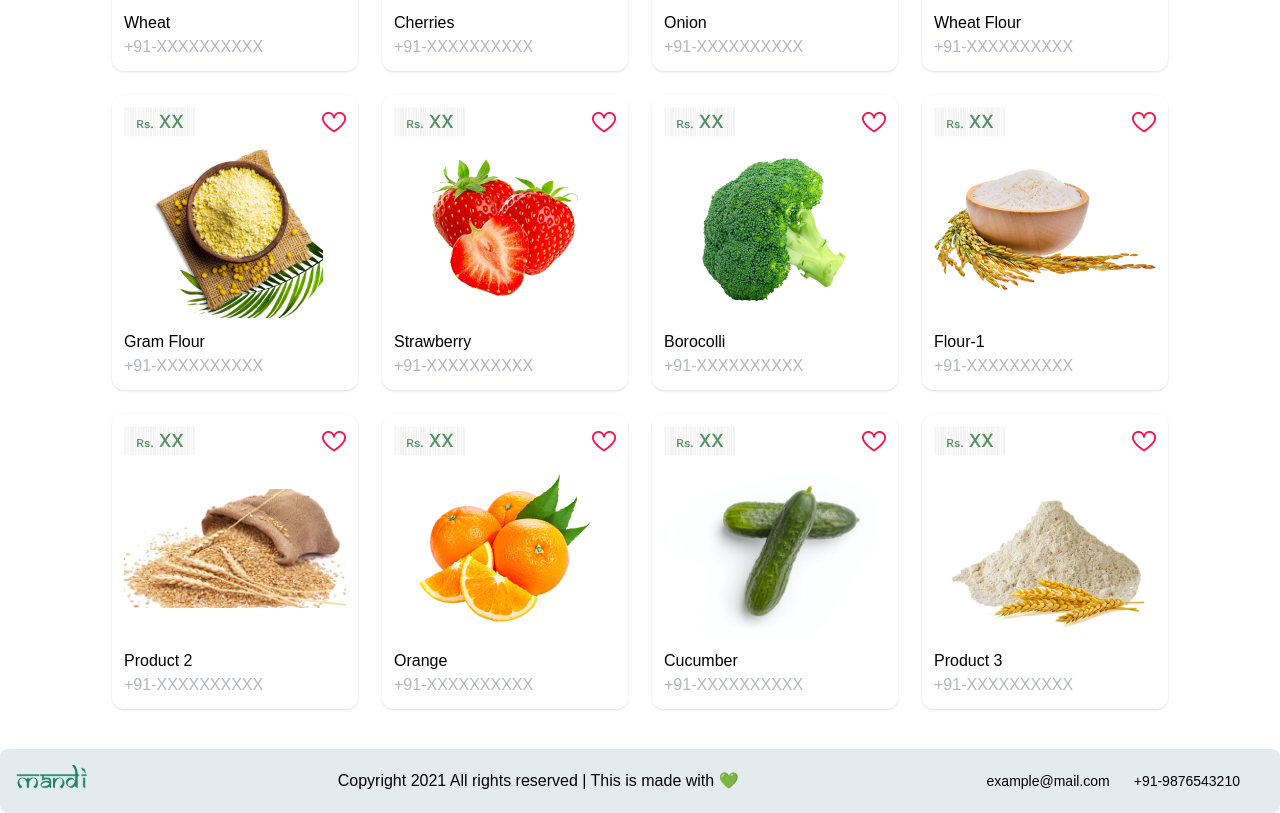
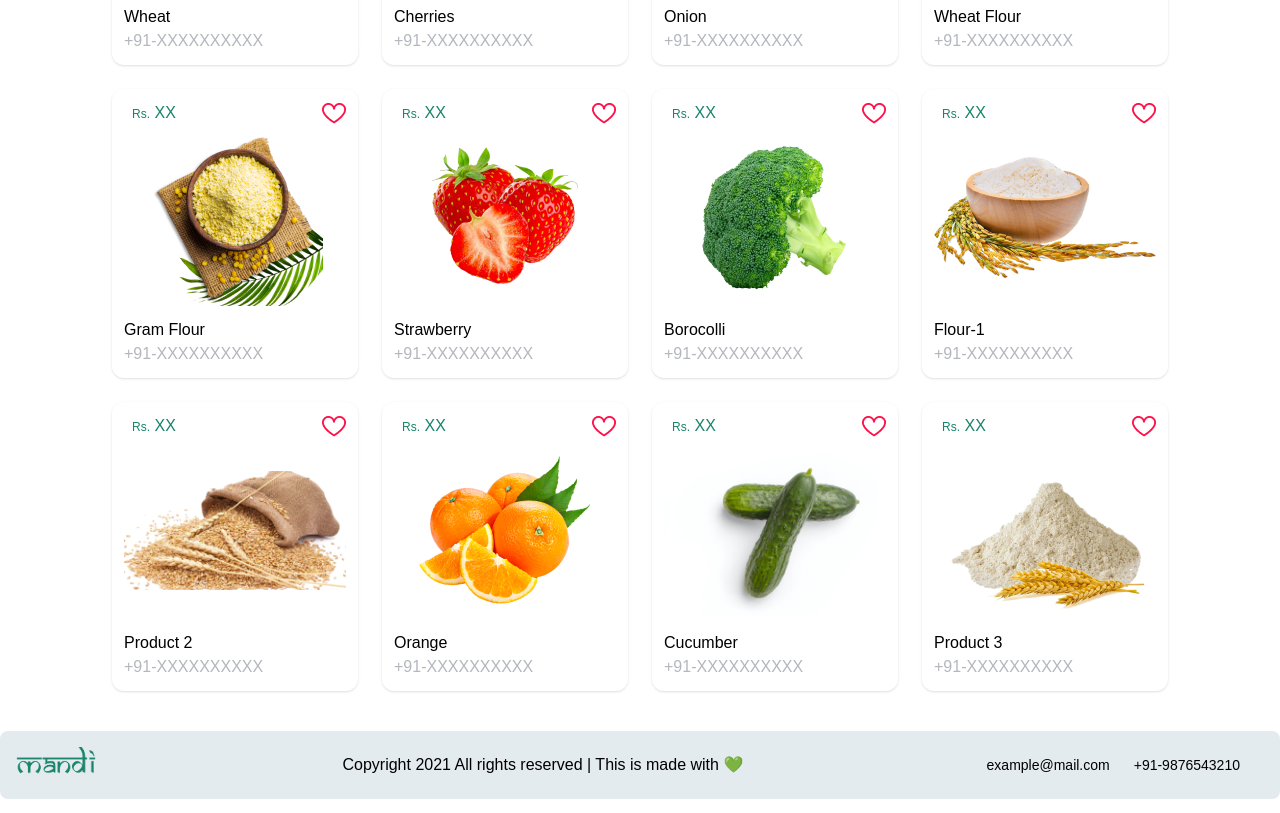
Before and after one commit to harshrajgithub1/FarmerUI, a Next.js app: page / in a window 1280 px wide. Shown: the part 805-1618 px from the top of the page. Built offline with nearby package versions, Linux system fonts and the light colour scheme.

Commit message:
New Changes

```diff
--- a/app/Product/page.js
+++ b/app/Product/page.js
@@ -141,7 +141,6 @@ export default function Product() {
     <>
       <div className="mt-4">
         <div className="w-full h-[200px] sm:h-[300px] flex justify-center mt-10">
-          {/* <img src="/assets/img/Group 62.png" alt="banner image" /> */}
           <Image
           src={`/assets/img/Group 62.png`}
       alt="banner image"
@@ -186,14 +185,19 @@ export default function Product() {
 
                   <div className="">
                     <div className="flex items-center justify-between bg-white">
-                      <img className="" src={product.imgIcon1} />
-                      <img
+                    <span className="ml-2 text-customGreen">
+                        <span className="text-[12px]">Rs.</span> <span className="text-[16px]">XX</span>
+                        </span>
+
+                      <Image
                         className=""
                         src={
                           favorites[product.id]
                             ? "/assets/img/Vector-1.png"
                             : "/assets/img/Vector.png"
                         }
+                        width={24}
+                        height={20}
                         onClick={() => handleFavoriteClick(product.id)}
                       />
                     </div>
--- a/app/ProductDetails/page.js
+++ b/app/ProductDetails/page.js
@@ -80,7 +80,7 @@ export default function ProductDeatils() {
           <Link href="/Product">
             <span className="flex items-center font-bold text-[10px] text-customGreen py-2 px-4 rounded-lg cursor-pointer">
               <Image
-                src="/assets/img/vector-10.png"
+                src={`/assets/img/vector-10.png`}
                 width={18}
                 height={10}
                 alt="Go Back Icon"
@@ -94,7 +94,7 @@ export default function ProductDeatils() {
             <div className="w-full md:w-[454px] md:h-[400px] max-h-[400px] px-4 mb-8">
               <div className="relative border-l border-r border-gray-300 shadow-2xl rounded-lg overflow-hidden">
                 <Image
-                  src="/assets/img/vector.png"
+                  src={`/assets/img/vector.png`}
                   width={20}
                   height={10}
                   alt="Heart"
--- a/app/component/Footer.js
+++ b/app/component/Footer.js
@@ -25,10 +25,12 @@ export default function Footer() {
               href="/"
               className="flex items-center mb-4 sm:mb-0 space-x-3 rtl:space-x-reverse"
             >
-              <img
-                src="/assets/img/Group 6918-3.png"
-                className="h-8"
+              <Image
+                src={`/assets/img/Group 6918-3.png`}
+                height={39}
+                width={83.3}
                 alt="Logo"
+
               />
             </Link>
             <div>
--- a/app/component/Header.js
+++ b/app/component/Header.js
@@ -35,7 +35,13 @@ export default function Header() {
       <nav className="w-full h-100 bg-customGray flex items-center justify-between px-4 md:px-4">
         <div className="w-20 h-12 hover:cursor-pointer">
           <Link href="/">
-            <img src="/assets/img/Group 6918-3.png" alt="logo" />
+          <Image
+            src={`/assets/img/Group 6918-3.png`}
+            alt="logo"
+            width={83.3}
+            height={39}
+            />
+
           </Link>
         </div>
 
```
